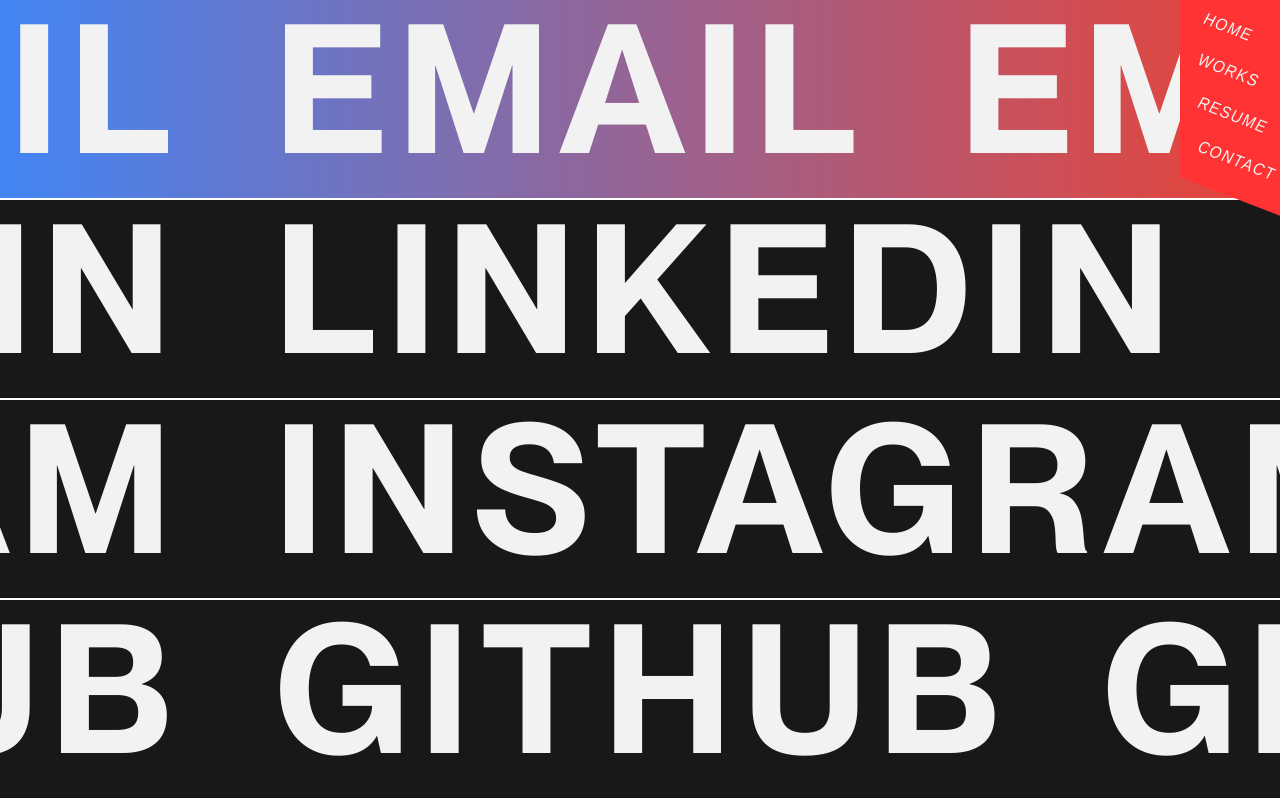
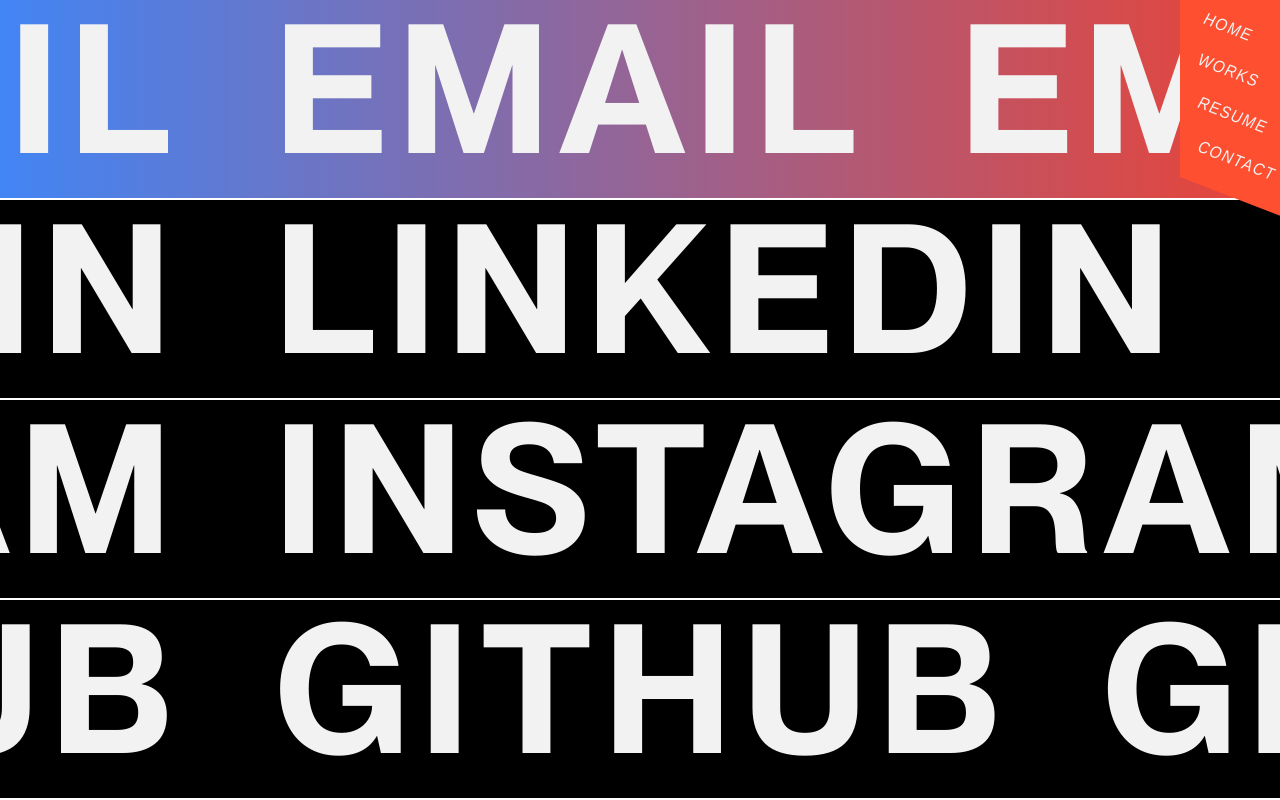
Before and after one commit to kevin21018212/PortfolioV3, a Next.js app: page /contact in a window 1280 px wide. Built offline with nearby package versions, Linux system fonts and the light colour scheme.

Commit message:
catch up

```diff
--- a/app/data/functions.ts
+++ b/app/data/functions.ts
@@ -1,4 +1,3 @@
-import { useEffect } from "react";
 import { hexColorOptions } from "./smallData";
 
 export const getImagePath = (item: string | null): string => {
@@ -14,5 +13,7 @@
       hexColorOptions[Math.floor(Math.random() * hexColorOptions.length)];
   } while (randomColor2 === randomColor1);
 
-  return `linear-gradient(45deg, ${randomColor1}, ${randomColor2})`;
+  const randomDegree = Math.floor(Math.random() * 361);
+
+  return `linear-gradient(${randomDegree}deg, ${randomColor1}, ${randomColor2})`;
 };
--- a/app/global/navbar.module.css
+++ b/app/global/navbar.module.css
@@ -23,7 +23,7 @@
   height: 0;
   border-style: solid;
   border-width: 0 15vh 4vh 0;
-  border-color: transparent #ff3333 transparent transparent;
+  border-color: transparent #fe4f31 transparent transparent;
 }
 
 /*Links*/
@@ -44,7 +44,7 @@
   margin-left: -25%;
   padding-left: 2.5vw;
   box-sizing: border-box;
-  background-color: #ff3333;
+  background-color: #fe4f31;
   transform: skew(-10deg) rotate(20deg);
   transition: transform 0.5s ease;
   min-height: 2vh;
--- a/app/global/spacer.tsx
+++ b/app/global/spacer.tsx
@@ -1,6 +1,5 @@
 import React from "react";
-import PropTypes from "prop-types"; // Import PropTypes for type validation
-import styles from "./spacer.module.css"; // Adjust the path as per your project structure
+import styles from "./spacer.module.css";
 import { spacerContainerProps } from "../data/types";
 
 const SpacerContainer = ({
--- a/app/globals.css
+++ b/app/globals.css
@@ -5,7 +5,7 @@
 }
 
 body {
-  background-color: #181818;
+  background-color: #000000;
   height: 100vh;
   width: 100vw;
   overflow-x: hidden;
@@ -38,7 +38,7 @@
   font-size: 5vw;
   margin-bottom: 0;
   letter-spacing: 4px;
-  color: #f2f2f2;
+  color: #f5f7fa;
   text-transform: uppercase;
   padding-left: 2.5%;
   margin-top: 0;
@@ -46,14 +46,14 @@
 
 h3 {
   font-family: "Monument Grotesk Bold", sans-serif;
-  color: #f2f2f2;
+  color: #f5f7fa;
   margin: 2.5% 0;
   font-size: 3.5vw;
 }
 
 h4 {
   font-family: "Monument Grotesk Medium", sans-serif;
-  color: #f2f2f2;
+  color: #f5f7fa;
   font-size: 3vw;
   margin: 1% 0% 0% 5%;
   letter-spacing: 0.025em;
--- a/app/homepage/components/newprojects.tsx
+++ b/app/homepage/components/newprojects.tsx
@@ -1,5 +1,4 @@
 "use client";
-
 import { animate, motion } from "framer-motion";
 import { useState } from "react";
 import styles from "../css/project.module.css";
--- a/app/homepage/components/newprojectsmobile.tsx
+++ b/app/homepage/components/newprojectsmobile.tsx
@@ -1,8 +1,6 @@
 import React from "react";
-import { animate, motion } from "framer-motion";
-
+import { motion } from "framer-motion";
 import styles from "../css/projectmobile.module.css";
-import { Project } from "next/dist/build/swc";
 import { projectData } from "@/app/data/projectdata";
 import SpacerContainer from "@/app/global/spacer";
 
--- a/app/homepage/css/landing.module.css
+++ b/app/homepage/css/landing.module.css
@@ -12,7 +12,7 @@
 }
 
 .landingContainer h1 {
-  color: #f2f2f2;
+  color: #f5f7fa;
   font-size: 6vw;
 }
 
--- a/app/resume/components/resumecluster/about.tsx
+++ b/app/resume/components/resumecluster/about.tsx
@@ -4,9 +4,7 @@
 import styles from "../../css/resumecluster/about.module.css";
 import { getImagePath } from "@/app/data/functions";
 
-interface AboutDisplayProps {}
-
-const AboutDisplay: React.FC<AboutDisplayProps> = () => {
+const AboutDisplay = () => {
   const [hoveredItem, setHoveredItem] = useState<string | null>(null);
 
   const items = ["Outdoor", "Travel", "Fashion", "Art", "Music"];
@@ -36,7 +34,6 @@
         animate={{
           backgroundImage: `url(${getImagePath(hoveredItem)})`,
           backgroundSize: "cover",
-
           backgroundPosition: "center",
         }}
         transition={{ duration: 0.5 }}
--- a/app/resume/components/resumecluster/classescard.tsx
+++ b/app/resume/components/resumecluster/classescard.tsx
@@ -13,7 +13,6 @@
         whileHover="visible"
       >
         <h6>{category.name}</h6>
-
         {category.courses.map((course, index) => (
           <p key={index}>{course}</p>
         ))}
```
Also changed, not shown: app/data/animations.ts (line endings or trailing spaces).
